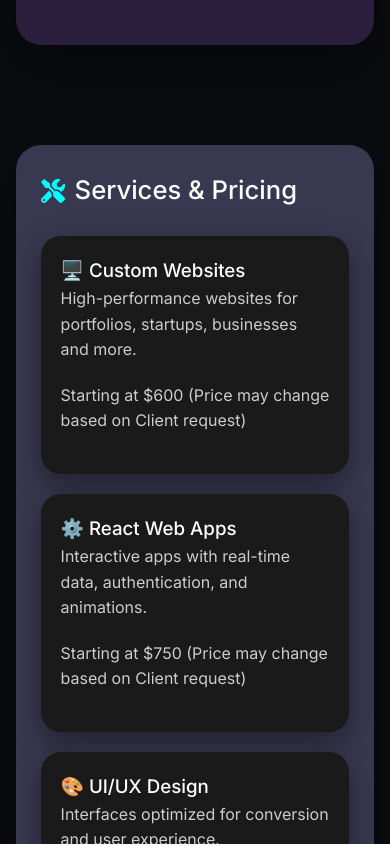
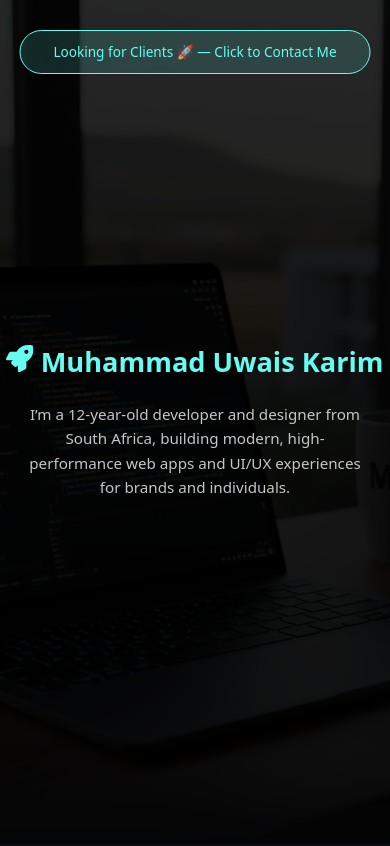
Before and after one commit to muwaisk2/muhammad-uwais-karim-s-brand-Website, a React (Vite) app: page / in a window 390 px wide. Shown: the top 846 px of the page. Built offline with nearby package versions, Linux system fonts and the light colour scheme.

Commit message:
Update App.css

```diff
--- a/src/App.css
+++ b/src/App.css
@@ -1,295 +1,309 @@
-@import url('https://fonts.googleapis.com/css2?family=Poppins:wght@500;700;800&family=Inter:wght@400;500&display=swap');
-
-/* === GLOBAL RESET === */
+/* === RESET === */
 * {
+  box-sizing: border-box;
   margin: 0;
   padding: 0;
-  box-sizing: border-box;
 }
 
-html, body {
+html, body, #root {
   width: 100%;
-  height: 100%;
-  overflow-x: hidden;
-  font-family: 'Inter', sans-serif;
   background: #0B0C10;
   color: #fff;
+  overflow-x: hidden;
   line-height: 1.6;
 }
 
-/* === APP WRAPPER === */
+/* === MAIN APP === */
 .app {
   width: 100%;
-  display: flex;
-  flex-direction: column;
-  align-items: center;
   overflow-x: hidden;
 }
 
 /* === HERO SECTION === */
 .header {
+  position: relative;
   width: 100%;
   min-height: 100vh;
   display: flex;
   flex-direction: column;
   justify-content: center;
   align-items: center;
-  background-size: cover;
-  background-position: center;
-  position: relative;
   text-align: center;
+  background: url('your-bg-image.jpg') center/cover no-repeat;
   overflow: hidden;
 }
 
-.header::after {
+/* Overlay for darkness */
+.header::before {
   content: "";
   position: absolute;
   inset: 0;
-  background: rgba(0, 0, 0, 0.45);
+  background: rgba(0, 0, 0, 0.6);
   z-index: 1;
 }
 
-/* === TITLES === */
+/* Floating Banner */
+.floating-banner {
+  position: absolute;
+  top: 30px;
+  left: 50%;
+  transform: translateX(-50%);
+  background: rgba(102, 252, 241, 0.15);
+  border: 1px solid #66fcf1;
+  padding: 10px 25px;
+  border-radius: 40px;
+  color: #66fcf1;
+  font-weight: 500;
+  transition: all 0.3s ease;
+  cursor: pointer;
+  z-index: 5;
+}
+
 .title {
-  font-size: clamp(2rem, 5vw, 4.2rem);
+  font-size: 3.5rem;
   font-weight: 800;
-  text-transform: uppercase;
-  letter-spacing: 2px;
-  background: linear-gradient(90deg, #00FFFF, #9D4EDD);
-  -webkit-background-clip: text;
-  -webkit-text-fill-color: transparent;
+  color: #66fcf1;
+  margin-bottom: 15px;
   position: relative;
-  z-index: 2;
-  animation: fadeUp 1.2s ease forwards;
+  z-index: 3;
+  opacity: 0;
+  animation: fadeInUp 1s ease forwards;
 }
 
 .subtitle {
-  margin-top: 20px;
-  font-size: clamp(1rem, 2.5vw, 1.5rem);
-  font-weight: 500;
-  color: #ddd;
-  max-width: 900px;
-  width: 90%;
+  font-size: 1.2rem;
+  color: #c5c6c7;
+  max-width: 800px;
+  margin-top: 10px;
+  z-index: 3;
   position: relative;
-  z-index: 2;
-  animation: fadeUp 1.6s ease forwards;
+  opacity: 0;
+  animation: fadeInUp 1s ease 0.4s forwards;
 }
 
-/* === FLOATING BANNER === */
-.floating-banner {
-  position: absolute;
-  top: clamp(80px, 10vw, 120px);
-  left: 50%;
-  transform: translateX(-50%);
-  background: linear-gradient(90deg, #00ff7f, #00cc66);
-  color: #fff;
-  padding: 10px 25px;
-  border-radius: 25px;
-  font-weight: 600;
-  font-size: clamp(0.8rem, 2vw, 1rem);
-  text-align: center;
-  box-shadow: 0 6px 15px rgba(0, 255, 127, 0.5);
-  transition: all 0.3s ease;
-  z-index: 3;
+/* === ANIMATIONS === */
+@keyframes fadeInUp {
+  0% {
+    transform: translateY(25px);
+    opacity: 0;
+  }
+  100% {
+    transform: translateY(0);
+    opacity: 1;
+  }
 }
 
-.floating-banner:hover {
-  transform: translateX(-50%) translateY(-3px);
-  box-shadow: 0 10px 25px rgba(0, 255, 127, 0.7);
+/* === RESPONSIVE === */
+@media (max-width: 768px) {
+  .title {
+    font-size: 2.3rem;
+  }
+  .subtitle {
+    font-size: 1rem;
+    max-width: 90%;
+  }
 }
 
-/* === MIRROR EFFECT === */
-.header .mirror {
+/* === MIRROR === */
+.mirror {
+  position: absolute;
+  bottom: 0;
   width: 100%;
-  height: 150px;
-  background: inherit;
-  transform: scaleY(-1);
-  opacity: 0.3;
-  filter: blur(3px);
-  position: relative;
-  z-index: 0;
+  height: 80px;
+  background: linear-gradient(to top, #0B0C10, transparent);
 }
 
-/* === SECTIONS === */
+/* === SECTIONS (Block Style) === */
 .section {
   width: 100%;
+  padding: 100px 20px;
   display: flex;
   justify-content: center;
-  padding: 100px 5%;
-  background: transparent;
+  text-align: center;
+  background: #0B0C10;
 }
 
 .section .content {
   width: 100%;
-  max-width: 1200px;
-  padding: clamp(25px, 5vw, 60px);
-  border-radius: 25px;
-  background: #1c1c1c;
-  box-shadow: 0 20px 60px rgba(0, 0, 0, 0.4);
-  transition: transform 0.3s ease, box-shadow 0.3s ease;
-}
-
-/* === COLOR VARIANTS === */
-.section.why-partner .content { background: #2b1f3d; }
-.section.services .content { background: #383850; }
-.section.process .content { background: #464660; }
-.section.tech .content { background: #3a3a4f; }
-.section.contact .content { background: #2c2c3a; }
-
-/* === CONTENT STYLING === */
-.section .content:hover {
-  transform: translateY(-6px);
-  box-shadow: 0 25px 70px rgba(0, 255, 255, 0.4);
+  max-width: 1100px;
+  background: #1F2833;
+  border-radius: 20px;
+  padding: 60px;
+  box-shadow: 0 4px 25px rgba(0, 0, 0, 0.5);
 }
 
 .section h2 {
-  font-size: clamp(1.6rem, 3.5vw, 2.5rem);
-  font-weight: 700;
-  margin-bottom: 25px;
+  color: #66fcf1;
+  font-size: 2rem;
+  margin-bottom: 20px;
   display: flex;
   align-items: center;
+  justify-content: center;
   gap: 10px;
 }
 
-.section h2 .icon {
-  color: #00ffff;
-  font-size: clamp(1.5rem, 3vw, 2rem);
+.section p,
+.section li,
+.section td,
+.section th {
+  color: #c5c6c7;
+  font-size: 1rem;
+  line-height: 1.8;
 }
 
-.section p, .section ul {
-  font-size: clamp(1rem, 2vw, 1.2rem);
-  color: #ccc;
-  margin-bottom: 20px;
+/* === WHY WORK WITH ME === */
+.why-partner ul {
+  list-style: none;
+  margin-top: 15px;
 }
 
-.section ul {
-  list-style: disc inside;
+.why-partner li {
+  margin: 10px 0;
 }
 
-/* === BUTTONS === */
-.btn, .simple-hover-btn {
-  display: inline-block;
-  padding: 14px 40px;
-  font-size: 1.1rem;
-  border-radius: 50px;
-  cursor: pointer;
-  transition: all 0.3s ease-in-out;
-}
-
-.simple-hover-btn {
-  background: #00FFFF;
-  color: #000;
-  border: none;
-}
-
-.simple-hover-btn:hover {
-  transform: scale(1.05);
-  opacity: 0.8;
-}
-
-/* === SERVICE CARDS === */
-.service-card {
-  background: #1a1a1a;
-  padding: 20px;
-  border-radius: 20px;
-  margin-bottom: 20px;
-  box-shadow: 0 10px 30px rgba(0, 0, 0, 0.4);
+/* === SERVICES === */
+.services .service-card {
+  background: #0B0C10;
+  border-radius: 12px;
+  padding: 30px;
+  margin: 20px 0;
+  border: 1px solid #45a29e;
+  box-shadow: 0 0 20px rgba(102, 252, 241, 0.1);
   transition: all 0.3s ease;
 }
 
-.service-card:hover {
+.services .service-card:hover {
   transform: translateY(-5px);
-  box-shadow: 0 15px 40px rgba(0, 255, 255, 0.3);
+  box-shadow: 0 10px 25px rgba(102, 252, 241, 0.25);
 }
 
-/* === TECH TABLE === */
+.price {
+  color: #45a29e;
+  font-weight: 600;
+  margin-top: 10px;
+}
+
+/* === PROCESS SECTION (Fixed 3 Steps) === */
+.process ol {
+  list-style: none;
+  counter-reset: step;
+  padding-left: 0;
+}
+
+.process li {
+  background: #0B0C10;
+  margin: 15px 0;
+  padding: 20px;
+  border-radius: 10px;
+  border: 1px solid #45a29e;
+  position: relative;
+  counter-increment: step;
+}
+
+.process li::before {
+  content: counter(step);
+  position: absolute;
+  left: 15px;
+  top: 15px;
+  background: #66fcf1;
+  color: #0B0C10;
+  font-weight: 700;
+  width: 30px;
+  height: 30px;
+  border-radius: 50%;
+  display: flex;
+  align-items: center;
+  justify-content: center;
+}
+
+/* === TECH STACK === */
 .tech-table {
   width: 100%;
   border-collapse: collapse;
-  margin-top: 20px;
-  border-radius: 15px;
-  overflow: hidden;
+  margin-top: 25px;
 }
 
-.tech-table th, .tech-table td {
-  padding: 12px 15px;
-  text-align: left;
+.tech-table th,
+.tech-table td {
+  border: 1px solid #45a29e;
+  padding: 12px;
+  text-align: center;
 }
 
 .tech-table th {
-  background: #222;
+  background: #1F2833;
+  color: #66fcf1;
 }
 
-.tech-table tr:nth-child(even) {
-  background: #1a1a1a;
-}
-
-.tech-table td {
-  background: #111;
-}
-
-/* === CONTACT SECTION === */
+/* === CONTACT === */
 .contact-info {
   display: flex;
+  justify-content: center;
+  align-items: center;
+  gap: 15px;
+  margin-top: 20px;
   flex-wrap: wrap;
-  align-items: center;
-  gap: 10px;
-  margin-top: 10px;
 }
 
 .copy-btn {
-  padding: 10px 18px;
-  background: #00cc66;
-  color: white;
+  background: #66fcf1;
+  color: #0B0C10;
   border: none;
-  border-radius: 8px;
+  padding: 10px 20px;
+  border-radius: 25px;
+  font-weight: 600;
   cursor: pointer;
-  font-weight: 600;
-  transition: transform 0.2s ease, background 0.2s ease;
+  transition: background 0.3s ease;
 }
 
 .copy-btn:hover {
-  background: #00ff99;
-  transform: scale(1.05);
+  background: #45a29e;
 }
 
-/* === TOAST ALERT === */
 .toast {
-  position: fixed;
-  bottom: 30px;
-  right: 30px;
-  background: #00cc66;
-  color: white;
-  padding: 12px 20px;
+  margin-top: 15px;
+  background: rgba(102,252,241,0.2);
+  border: 1px solid #66fcf1;
+  color: #66fcf1;
+  padding: 10px 15px;
   border-radius: 8px;
-  box-shadow: 0px 4px 10px rgba(0,0,0,0.2);
-  animation: fadeinout 2.5s forwards;
-}
-
-@keyframes fadeinout {
-  0% { opacity: 0; transform: translateY(20px); }
-  10%, 90% { opacity: 1; transform: translateY(0); }
-  100% { opacity: 0; transform: translateY(-20px); }
-}
-
-/* === ANIMATIONS === */
-@keyframes fadeUp {
-  from { opacity: 0; transform: translateY(30px); }
-  to { opacity: 1; transform: translateY(0); }
 }
 
 /* === RESPONSIVE === */
 @media (max-width: 1024px) {
-  .section { padding: 80px 6%; }
+  .section .content {
+    padding: 50px 30px;
+  }
+  .title {
+    font-size: 2.6rem;
+  }
 }
 
 @media (max-width: 768px) {
-  .section { padding: 60px 5%; }
-  .section .content { padding: 35px; }
+  .title {
+    font-size: 2rem;
+  }
+  .subtitle {
+    font-size: 0.95rem;
+  }
+  .section .content {
+    padding: 40px 25px;
+  }
 }
 
 @media (max-width: 480px) {
-  .section { padding: 50px 4%; }
-  .section .content { padding: 25px; }
-  .floating-banner { font-size: 0.85rem; top: 80px; }
+  .title {
+    font-size: 1.7rem;
+    flex-direction: column;
+  }
+  .floating-banner {
+    width: 90%;
+    font-size: 0.85rem;
+  }
+  .section .content {
+    padding: 30px 20px;
+  }
+  .section h2 {
+    font-size: 1.4rem;
+  }
 }
```
